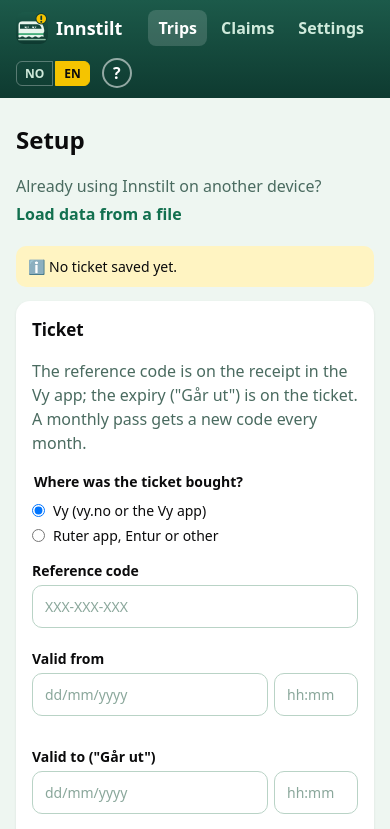
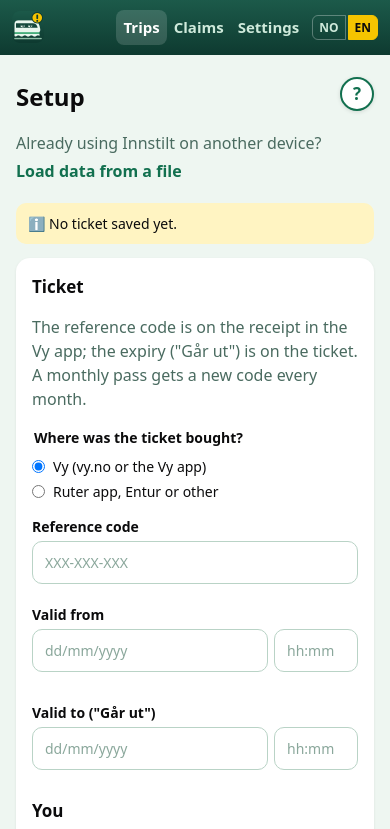
Before and after one commit to popovas/innstilt, a plain HTML site: page web/index.html in a window 390 px wide. Both pictures are taken after a click on the button "Skip". Shown: the top 829 px of the page. Drawn offline with Linux system fonts and the light colour scheme.

Commit message:
VIS: "?" in the page corner, one-row header on phones, neutral demo data
The help button moves from the header to the top-right corner of the
page. On phones the header shows the logo without the name and tighter
tabs, so it stays on one row (checked at 360-480 px). Tutorial
screenshots use Oslo S - Gjøvik and made-up case numbers.

```diff
--- a/web/index.html
+++ b/web/index.html
@@ -20,12 +20,12 @@
 </head>
 <body>
 <header>
-  <a class="brand" href="#/trips"><img src="icons/ghost-64.png" width="32" height="32" alt=""> Innstilt</a>
+  <a class="brand" href="#/trips"><img src="icons/ghost-64.png" width="32" height="32" alt="Innstilt"> <span class="brand-name">Innstilt</span></a>
   <nav id="nav" hidden></nav>
   <div id="lang" class="lang" aria-label="Språk / Language"></div>
-  <button type="button" id="helpBtn" class="helpbtn" hidden>?</button>
 </header>
 <p id="offline" class="offline" role="status" hidden></p>
+<div class="helpbar"><button type="button" id="helpBtn" class="helpbtn" hidden>?</button></div>
 <main id="main"></main>
 <footer id="foot"></footer>
 <dialog id="dlg"></dialog>
--- a/web/style.css
+++ b/web/style.css
@@ -222,9 +222,12 @@ fieldset.tkkind label.check { margin: 4px 0; }
 .intro-top { display: flex; justify-content: flex-end; }
 .intro-pic svg, .intro-pic img { width: 100%; max-width: 320px; height: auto; margin: 4px auto 8px; display: block; }
 .intro-pic img { border-radius: 14px; border: 1px solid var(--mint-2); box-shadow: 0 6px 20px rgba(0,0,0,.12); max-height: 46vh; object-fit: cover; object-position: top; }
-.helpbtn { width: 30px; height: 30px; padding: 0; border-radius: 50%; border: 2px solid rgba(255,255,255,.55); background: transparent;
-  color: #fff; font: 800 16px system-ui; flex: none; }
-.helpbtn:hover, .helpbtn:focus { background: rgba(255,255,255,.15); }
+/* "?" in the top-right corner of the page (not the header, which should stay one row) */
+.helpbar { position: relative; max-width: 680px; margin: 0 auto; height: 0; z-index: 4; }
+.helpbtn { position: absolute; right: 16px; top: 22px; width: 34px; height: 34px; padding: 0; border-radius: 50%;
+  border: 2px solid var(--link); background: var(--card); color: var(--link); font: 800 17px system-ui; box-shadow: 0 1px 4px rgba(0,0,0,.12); }
+.helpbtn:hover, .helpbtn:focus { background: var(--link); color: var(--card); }
+main > h1:first-child { padding-right: 46px; }
 dialog.helpdlg { max-width: min(94vw, 440px); }
 dialog.helpdlg .intro h1 { font-size: 20px; }
 .intro h1 { font-size: 23px; margin: 8px 0 6px; }
@@ -233,3 +236,11 @@ dialog.helpdlg .intro h1 { font-size: 20px; }
 .dot { width: 10px; height: 10px; padding: 0; border-radius: 50%; border: none; background: var(--mint-2); }
 .dot[aria-current] { background: var(--stripe); width: 26px; border-radius: 5px; }
 .intro .card { text-align: left; }
+/* phones: keep the header on one row (logo without the name, tighter tabs) */
+@media (max-width: 480px) {
+  header { flex-wrap: nowrap; gap: 6px; padding-left: 12px; padding-right: 12px; }
+  .brand-name { display: none; }
+  nav { gap: 0; }
+  nav a { padding: 6px 7px; font-size: 15px; }
+  .lang button { padding: 3px 6px; }
+}
```
Also changed, not shown: 1 other file.
